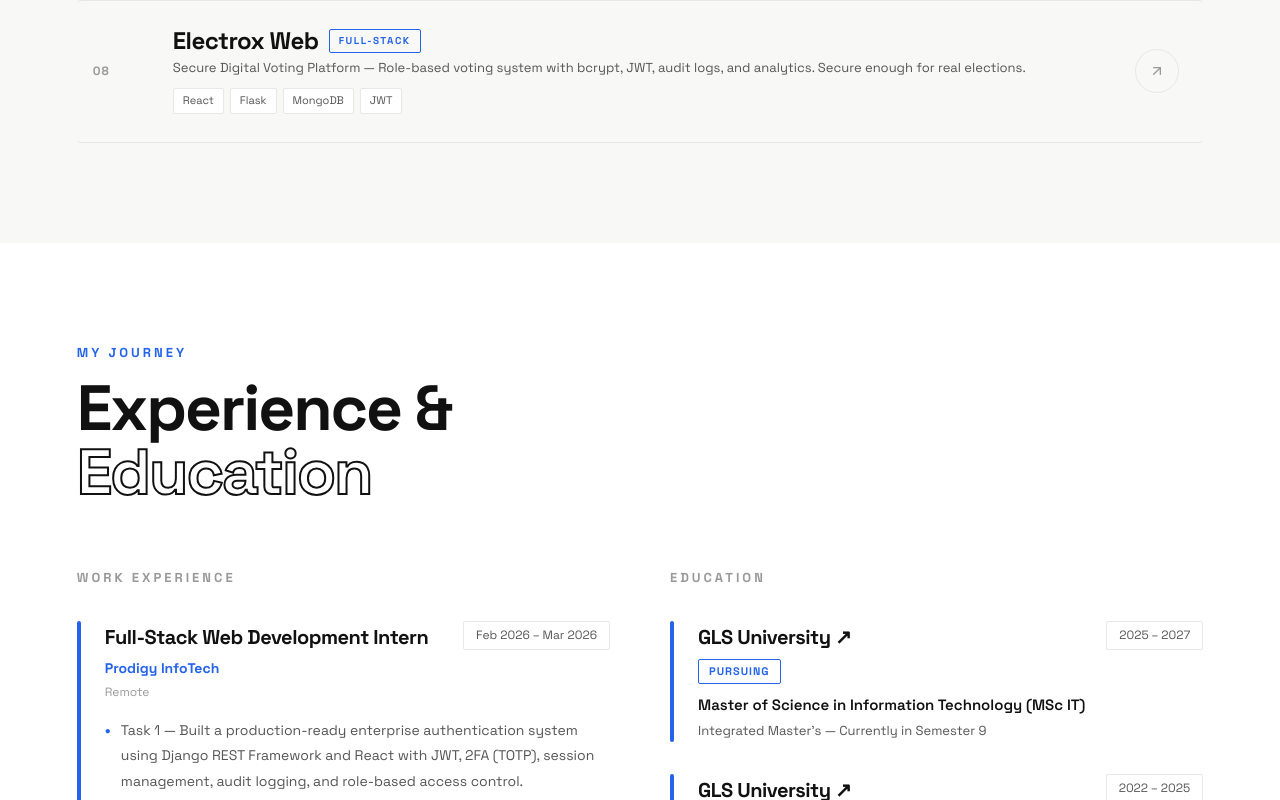
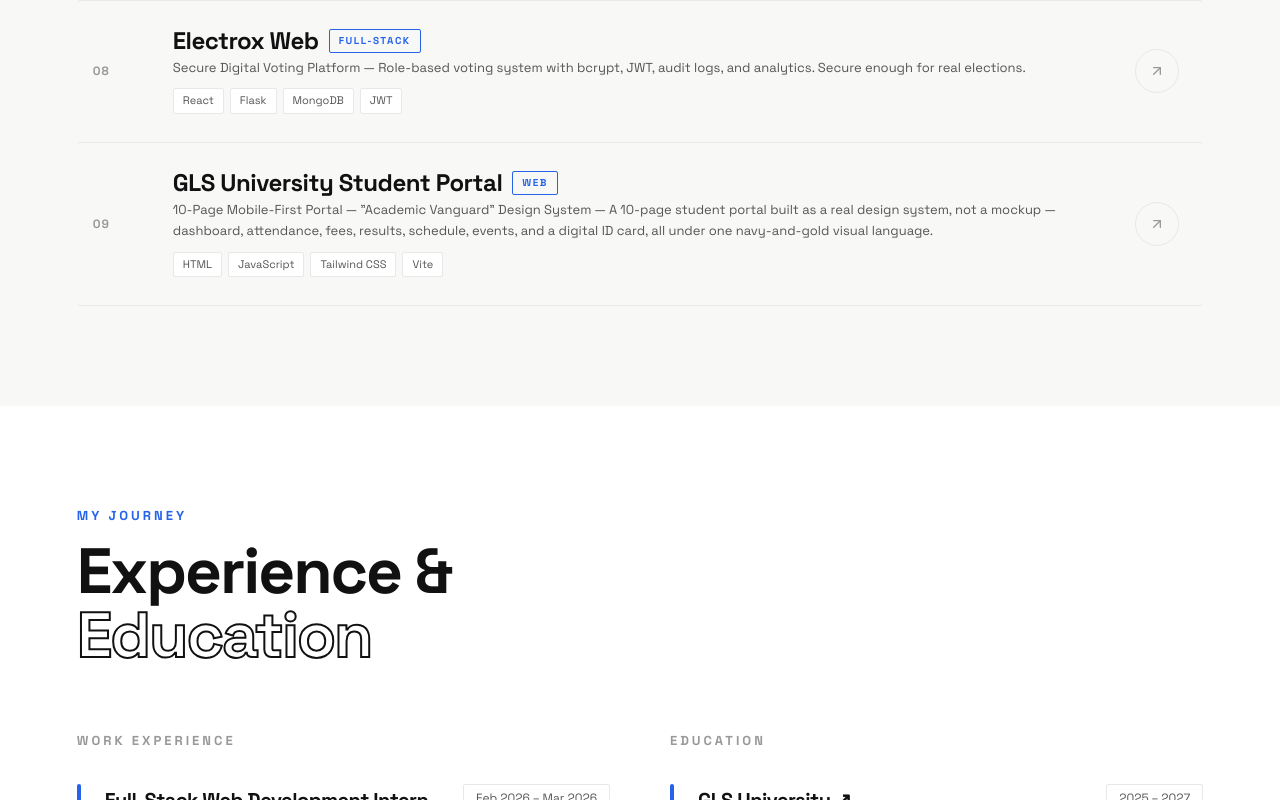
Before and after one commit to Tirthvaghela/Portfolio, a Next.js app: page / in a window 1280 px wide. Shown: the part 4595-5395 px from the top of the page. Built offline with nearby package versions, Linux system fonts and the light colour scheme; no server answers; the database is empty.

Commit message:
Rewrite project descriptions with personality, update contact copy, improve hero stats labels

```diff
--- a/app/data.ts
+++ b/app/data.ts
@@ -173,6 +173,25 @@ export const projects = [
     color: "#06b6d4",
     featured: false,
   },
+  {
+    id: 9,
+    slug: "gls-uni-portal",
+    title: "GLS University Student Portal",
+    subtitle: "10-Page Mobile-First Portal — \"Academic Vanguard\" Design System",
+    tech: ["HTML", "JavaScript", "Tailwind CSS", "Vite"],
+    description: "A 10-page student portal built as a real design system, not a mockup — dashboard, attendance, fees, results, schedule, events, and a digital ID card, all under one navy-and-gold visual language.",
+    points: [
+      "Designed a complete 10-page portal — login, dashboard, attendance, fees, results, schedule, events, and a digital ID — under a custom navy/gold \"Academic Vanguard\" design system with its own type scale and icon set.",
+      "Built a tabbed Schedule page: a weekly Class Schedule with a Mon–Sat day picker that auto-selects today, and an Exam Schedule with paper details and instructions.",
+      "Created an interactive Digital Student ID card (tilt-on-hover) showing linked service status, a recent access log, and share/download/report-lost actions.",
+      "Built a categorized FAQ support chatbot (Admissions, Fees, Academics, Campus) backed by a real CSV knowledge base of question-answer pairs.",
+    ],
+    github: "https://github.com/Tirthvaghela/GlsUni_mob_prototype",
+    demo: "https://gls-uni-mob-prototype.vercel.app",
+    category: "Web",
+    color: "#14b8a6",
+    featured: false,
+  },
 ];
 
 export const upcomingProject = {
--- a/app/projects/[slug]/page.tsx
+++ b/app/projects/[slug]/page.tsx
@@ -130,12 +130,24 @@ export default async function ProjectPage({ params }: { params: Promise<{ slug:
                 </div>
 
                 <div style={{ display: "flex", gap: 12, flexWrap: "wrap" }}>
+                  {project.demo && (
+                    <a
+                      href={project.demo}
+                      target="_blank"
+                      rel="noopener noreferrer"
+                      style={{ background: "var(--accent)", color: "#fff", border: "none", padding: "13px 28px", borderRadius: 3, fontSize: 14, fontWeight: 700, display: "flex", alignItems: "center", gap: 8, textDecoration: "none" }}
+                    >
+                      Live Demo <ArrowUpRight size={15} />
+                    </a>
+                  )}
                   {project.github && (
                     <a
                       href={project.github}
                       target="_blank"
                       rel="noopener noreferrer"
-                      style={{ background: "var(--text)", color: "var(--bg)", border: "none", padding: "13px 28px", borderRadius: 3, fontSize: 14, fontWeight: 700, display: "flex", alignItems: "center", gap: 8, textDecoration: "none" }}
+                      style={project.demo
+                        ? { background: "transparent", color: "var(--text)", border: "1.5px solid var(--border)", padding: "13px 28px", borderRadius: 3, fontSize: 14, fontWeight: 700, display: "flex", alignItems: "center", gap: 8, textDecoration: "none" }
+                        : { background: "var(--text)", color: "var(--bg)", border: "none", padding: "13px 28px", borderRadius: 3, fontSize: 14, fontWeight: 700, display: "flex", alignItems: "center", gap: 8, textDecoration: "none" }}
                     >
                       View on GitHub <ArrowUpRight size={15} />
                     </a>
--- a/components/ProjectModal.tsx
+++ b/components/ProjectModal.tsx
@@ -12,6 +12,7 @@ interface Project {
   description: string;
   points: string[];
   github?: string;
+  demo?: string;
   collaborator?: { name: string; linkedin: string };
   buildDays?: number;
   category: string;
@@ -176,11 +177,22 @@ export default function ProjectModal({ project, onClose }: Props) {
 
               {/* Action buttons */}
               <div style={{ display: "flex", gap: 12, flexWrap: "wrap" }}>
+                {project.demo && (
+                  <a href={project.demo} target="_blank" rel="noopener noreferrer"
+                    style={{ background: "var(--accent)", color: "#fff", border: "none", padding: "13px 28px", borderRadius: 3, fontSize: 14, fontWeight: 700, cursor: "pointer", display: "flex", alignItems: "center", gap: 8, textDecoration: "none", transition: "opacity 0.2s" }}
+                    onMouseEnter={(e) => (e.currentTarget.style.opacity = "0.85")}
+                    onMouseLeave={(e) => (e.currentTarget.style.opacity = "1")}
+                  >
+                    Live Demo <ArrowUpRight size={15} />
+                  </a>
+                )}
                 {project.github && (
                   <a href={project.github} target="_blank" rel="noopener noreferrer"
-                    style={{ background: "var(--text)", color: "var(--bg)", border: "none", padding: "13px 28px", borderRadius: 3, fontSize: 14, fontWeight: 700, cursor: "pointer", display: "flex", alignItems: "center", gap: 8, textDecoration: "none", transition: "background 0.2s" }}
-                    onMouseEnter={(e) => { e.currentTarget.style.background = "var(--accent)"; e.currentTarget.style.color = "#fff"; }}
-                    onMouseLeave={(e) => { e.currentTarget.style.background = ""; e.currentTarget.style.color = ""; }}
+                    style={project.demo
+                      ? { background: "transparent", color: "var(--text)", border: "1.5px solid var(--border)", padding: "13px 28px", borderRadius: 3, fontSize: 14, fontWeight: 700, cursor: "pointer", display: "flex", alignItems: "center", gap: 8, textDecoration: "none", transition: "all 0.2s" }
+                      : { background: "var(--text)", color: "var(--bg)", border: "none", padding: "13px 28px", borderRadius: 3, fontSize: 14, fontWeight: 700, cursor: "pointer", display: "flex", alignItems: "center", gap: 8, textDecoration: "none", transition: "background 0.2s" }}
+                    onMouseEnter={(e) => { if (project.demo) { e.currentTarget.style.borderColor = "var(--text)"; } else { e.currentTarget.style.background = "var(--accent)"; e.currentTarget.style.color = "#fff"; } }}
+                    onMouseLeave={(e) => { if (project.demo) { e.currentTarget.style.borderColor = "var(--border)"; } else { e.currentTarget.style.background = ""; e.currentTarget.style.color = ""; } }}
                   >
                     View on GitHub <ArrowUpRight size={15} />
                   </a>
```
